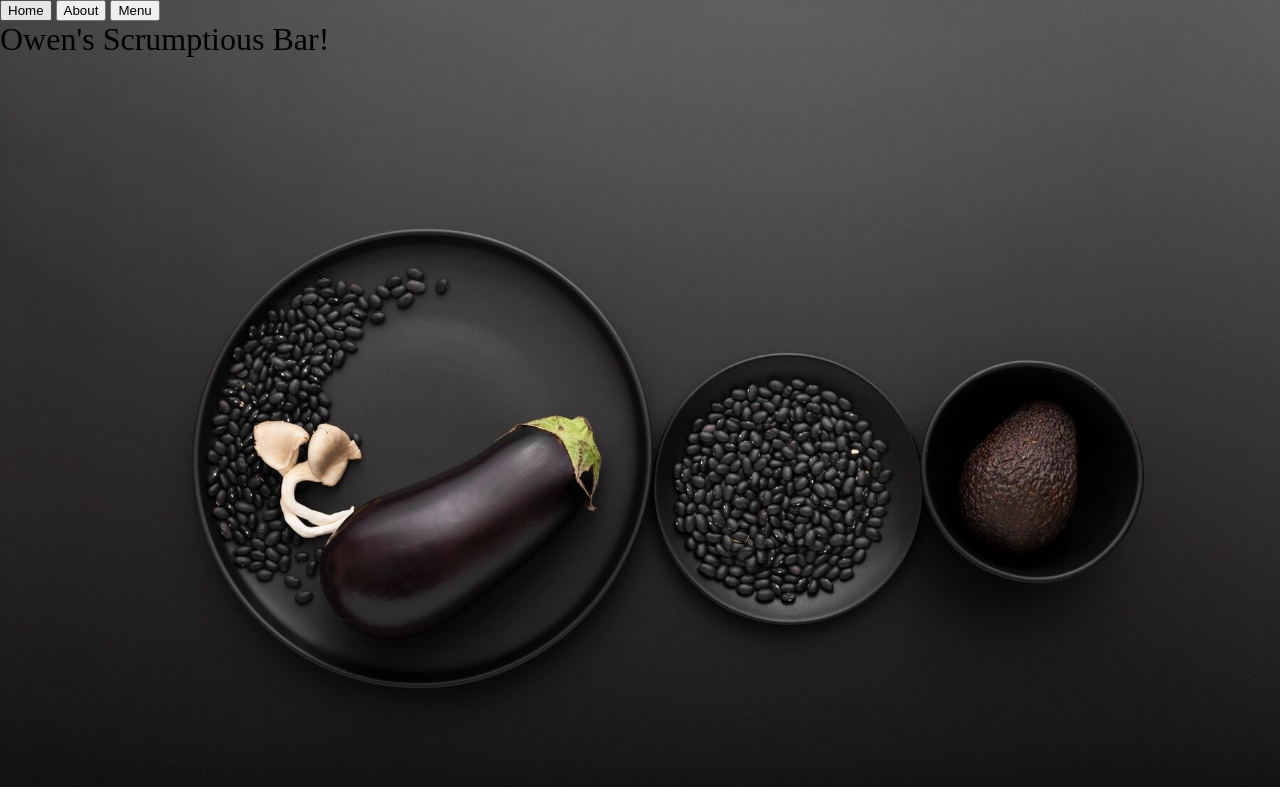
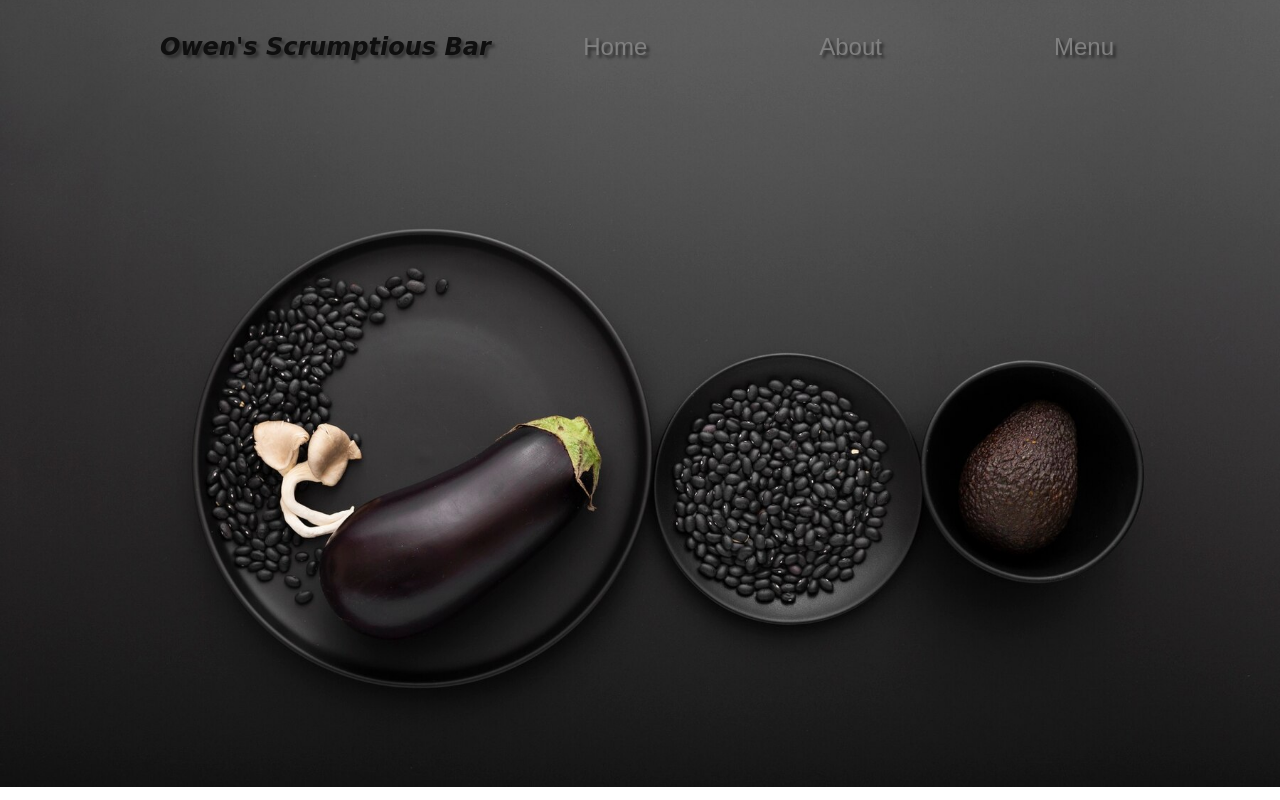
Before and after one commit to oweeeenie/restaurant-page, a website built with webpack: page src/template.html in a window 1280 px wide. Built offline with nearby package versions, Linux system fonts and the light colour scheme.

Commit message:
nav is finished for now, functionality later

```diff
--- a/src/index.js
+++ b/src/index.js
@@ -2,8 +2,18 @@ import './styles.css';
 
 const content = document.querySelector('#content');
 
+const nav = document.querySelector('.nav');
+const navContainer = document.createElement('div');
+navContainer.className = 'nav-container';
+const tabs = document.querySelectorAll('.tabs');
+
 const title = document.createElement('h1');
 title.className = 'title';
-title.textContent = "Owen's Scrumptious Bar!";
+title.textContent = "Owen's Scrumptious Bar";
 
-content.appendChild(title);
+nav.appendChild(title);
+
+navContainer.appendChild(tabs[0]);
+navContainer.appendChild(tabs[1]);
+navContainer.appendChild(tabs[2]);
+nav.appendChild(navContainer);
--- a/src/styles.css
+++ b/src/styles.css
@@ -34,6 +34,21 @@ img {
   height: auto;
 }
 
+:root {
+  --primary-color: #5a5a5a;
+  --secondary-color: #0f0f0f;
+  --primary-font-size: 1.5rem;
+}
+
+button {
+  cursor: pointer;
+}
+
+button:hover {
+  color: var(--primary-color);
+  border-bottom: 2px solid var(--secondary-color);
+}
+
 body {
   background-image: url(./images/background.jpg);
   background-size: cover;
@@ -42,3 +57,33 @@ body {
   min-height: 90.1vh;
   z-index: -10;
 }
+
+.nav {
+  display: flex;
+  align-items: center;
+  justify-content: space-between;
+  padding-top: 2rem;
+}
+
+.nav-container {
+  display: flex;
+  gap: 10rem;
+  padding-right: 10rem;
+}
+
+.tabs {
+  border: none;
+  background-color: transparent;
+  font-size: var(--primary-font-size);
+  color: gray;
+  text-shadow: 3px 3px 3px rgba(0, 0, 0, 0.5);
+}
+
+.title {
+  color: var(--secondary-color);
+  padding-left: 10rem;
+  font-weight: bold;
+  font-family: cursive;
+  font-style: italic;
+  text-shadow: 3px 3px 3px rgba(0, 0, 0, 0.4);
+}
```
